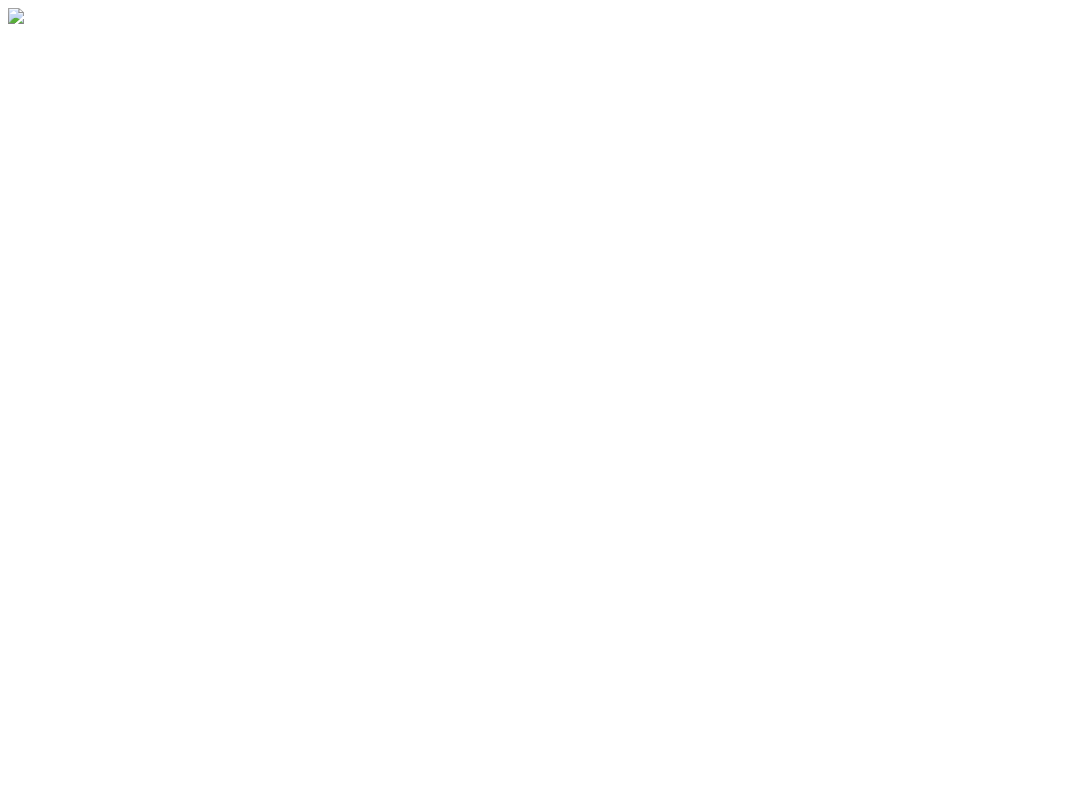
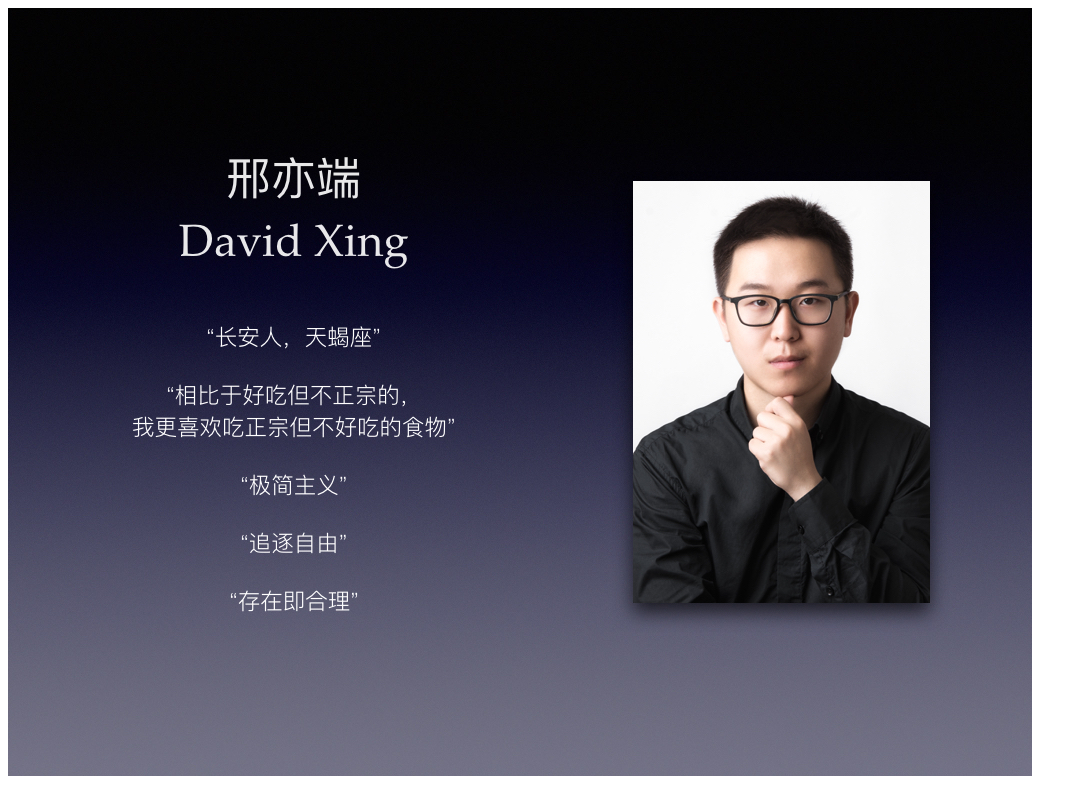
Before and after one commit to xinigyiduan/xinigyiduan.github.com.io, a plain HTML site: page index.html in a window 1280 px wide. Shown: the whole page, without its empty margins (0-1087 px from the left). Drawn offline with Linux system fonts and the light colour scheme.

Commit message:
Update index.html

```diff
--- a/index.html
+++ b/index.html
@@ -4,6 +4,6 @@
     <title>图片</title>
 </head>
 <body>
-    <img src="1.pic.jpg"/>
+    <img src="123.001.jpeg"/>
 </body>
 </html>
```
